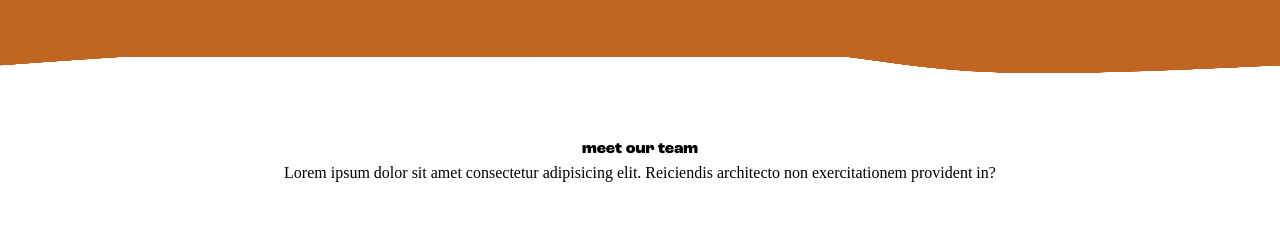
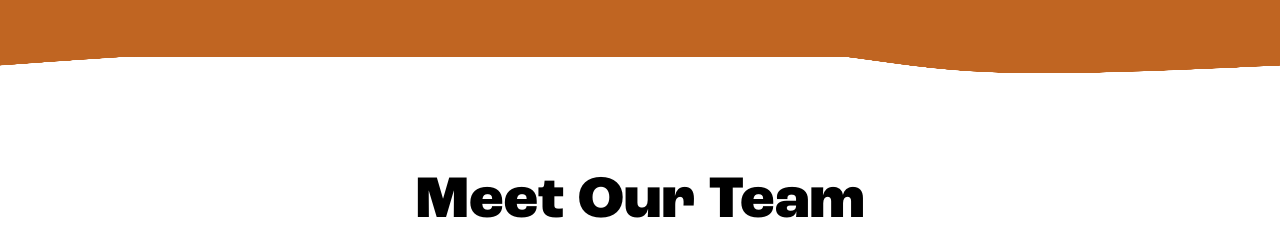
Before and after one commit to KhunMyoMyat/Coffee, a website: page index.html in a window 1280 px wide. Shown: the part 2260-2506 px from the top of the page. Drawn offline with Linux system fonts and the light colour scheme; a web font is replaced by a local one.

Commit message:
modified h1 at meet our team section

```diff
--- a/index.html
+++ b/index.html
@@ -414,7 +414,11 @@
     <!-- meet our team -->
     <section class="py-20 relative">
       <div class="container mx-auto">
-        <h1 class="text-center">meet our team</h1>
+        <h1
+          class="text-center capitalize my-6 leading-20 text-4xl sm:text-5xl md:text-6xl"
+        >
+          meet our team
+        </h1>
         <p class="mb-12 text-center">
           Lorem ipsum dolor sit amet consectetur adipisicing elit. Reiciendis
           architecto non exercitationem provident in?
```
